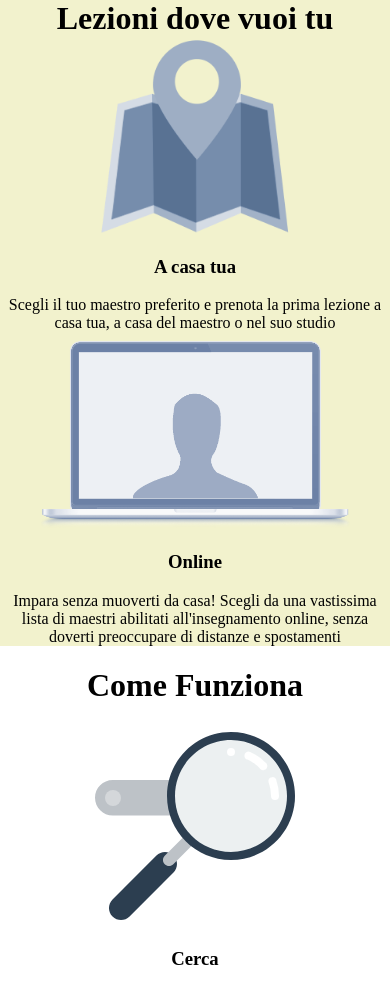
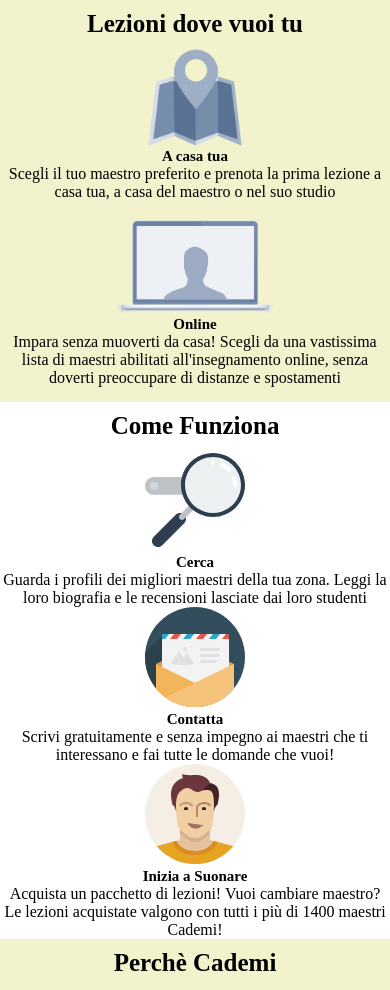
Before and after one commit to tommasofiglia/html-css-resp-wannabe, a plain HTML site: page index.html in a window 390 px wide. Shown: the top 990 px of the page. Drawn offline with Linux system fonts and the light colour scheme.

Commit message:
Alcune correzioni grafiche apportate
Ho apportato alcune correzioni tali da rendere visivamente più simile il lavoro a quello dato come esempio.

```diff
--- a/style.css
+++ b/style.css
@@ -73,10 +73,6 @@
 }
 
 
-
-
-
-
 /* MediaQuery per sito responsive  */
 
 @media screen and (max-width:420px) {
@@ -94,27 +90,19 @@
   }
 
   /* BLOCCO LEZIONI */
+  #lezioni h1{
+    background-color: rgb(242,242,205);
+    margin: auto;
+    padding: 10px 0;
+    font-size: 25px;
+  }
+
   #lezioni .row>.left,
   #lezioni .row>.right {
     width: 100%;
     float: none;
     background-color: rgb(242,242,205);
-  }
-
-  #lezioni .row img {
-    /* per centrare orizzontalmente */
-    display: block;
-    margin-right: auto;
-    margin-left: auto;
-  }
-
-  #lezioni {
-    text-align: center;
-  }
-
-  #lezioni h1{
-    background-color: rgb(242,242,205);
-    margin: 0 auto;
+    padding-bottom: 15px;
   }
 
   /* BLOCCO STEPS */
@@ -139,13 +127,14 @@
   #why .row>.second,
   #why .row>.third {
     width: 100%;
-    margin-top: 80px;
+    margin-top: 10px;
   }
 
   #why .row img {
     background-color: #428bca;
     border-radius: 50%;
     padding: 30px;
+    height: 40px;
   }
 
   /* COMMON */
@@ -155,12 +144,19 @@
   }
 
   img {
-    height: 200px;
+    height: 100px;
   }
 
-  .clear {
-    clear: both;
+  h3{
+    margin: 0 auto;
+    font-size: 15px;
   }
 
+  h1{
+    padding: 10px 0;
+    margin: 0;
+    font-size: 25px;
+
+  }
 
 }
```
